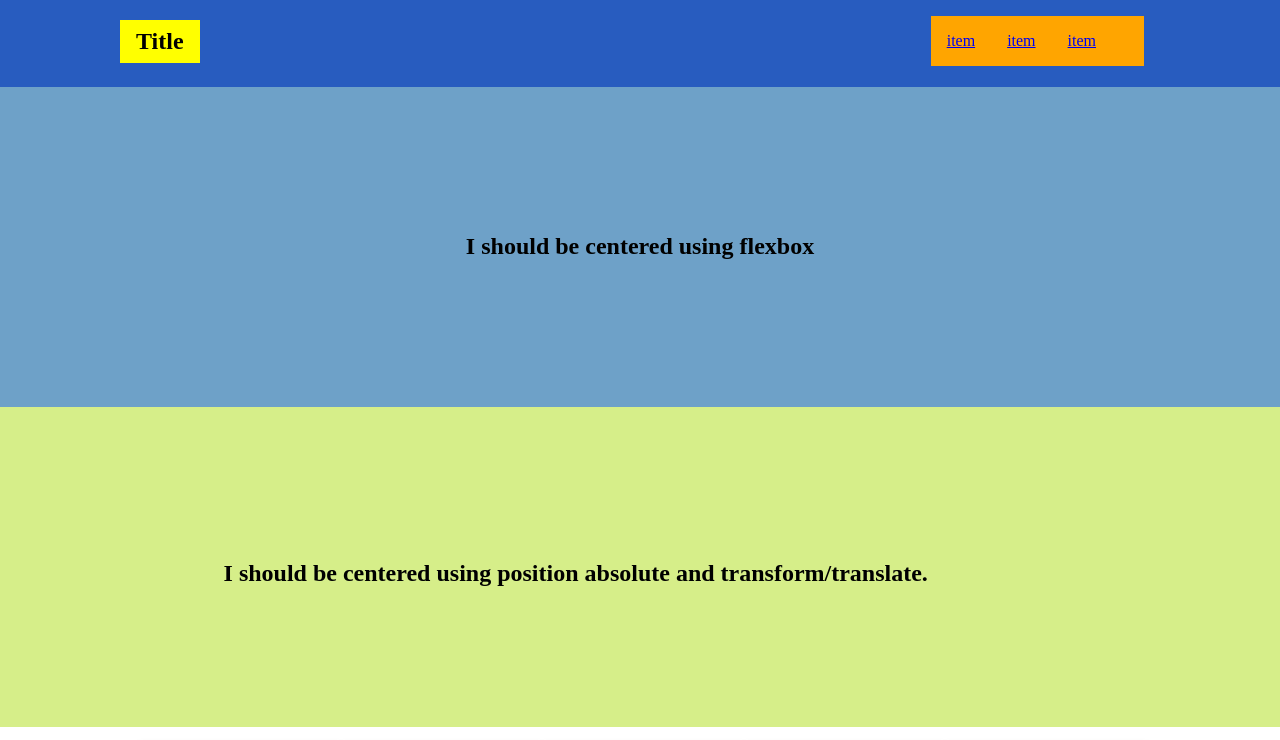
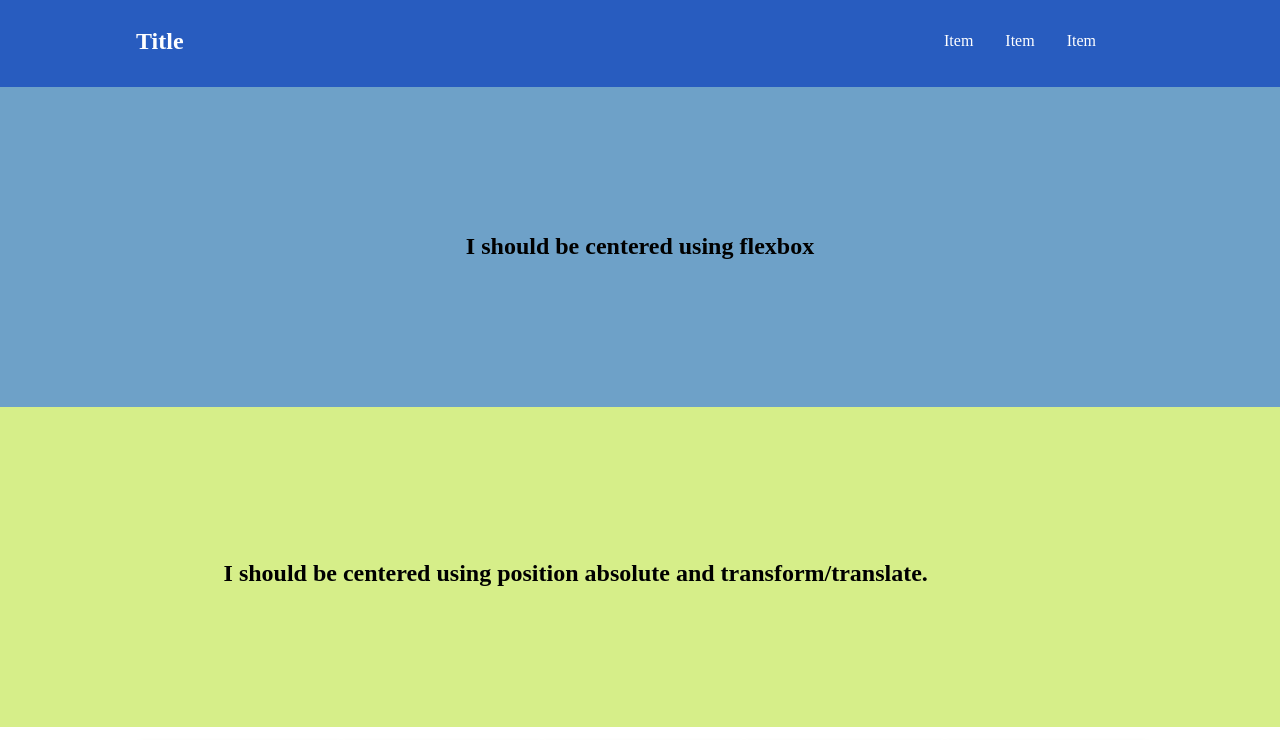
Before and after one commit to ShaunWMusic/05-flex-practice, a website: page public/index.html in a window 1280 px wide. Shown: the top 740 px of the page. Drawn offline with nearby package versions, Linux system fonts and the light colour scheme; files that its build step writes are made by us from their sources.

Commit message:
Change nav bar

```diff
--- a/public/index.html
+++ b/public/index.html
@@ -13,9 +13,9 @@
         Title
       </h1>
       <ul class="nav-bar__list">
-        <li class="nav-bar__list--item"><a href="#" class="">item</a></li>
-        <li class="nav-bar__list--item"><a href="#" class="">item</a></li>
-        <li class="nav-bar__list--item"><a href="#" class="">item</a></li>
+        <li class="nav-bar__list--item"><a href="#" class="">Item</a></li>
+        <li class="nav-bar__list--item"><a href="#" class="">Item</a></li>
+        <li class="nav-bar__list--item"><a href="#" class="">Item</a></li>
       </ul>
 
     </div>
--- a/styles/_reset.scss
+++ b/styles/_reset.scss
@@ -11,3 +11,8 @@ ul {
   padding-left: 0;
   list-style: none;
 }
+
+a {
+  text-decoration: none;
+  color: inherit;
+}
--- a/styles/components/nav-bar.scss
+++ b/styles/components/nav-bar.scss
@@ -12,9 +12,9 @@
 
   &__float {
     display: inline-block;
-    background: yellow;
     overflow: auto;
     padding: 0.5rem 1rem;
+    color: $c-full-page;
     }
 
   &__list {
@@ -22,7 +22,7 @@
     float: right;
     margin: $gutter;
     padding: 0 2rem 0 0;
-    background: orange;
+    color: $c-full-page;
 
     &--item {
       float: right;
```
